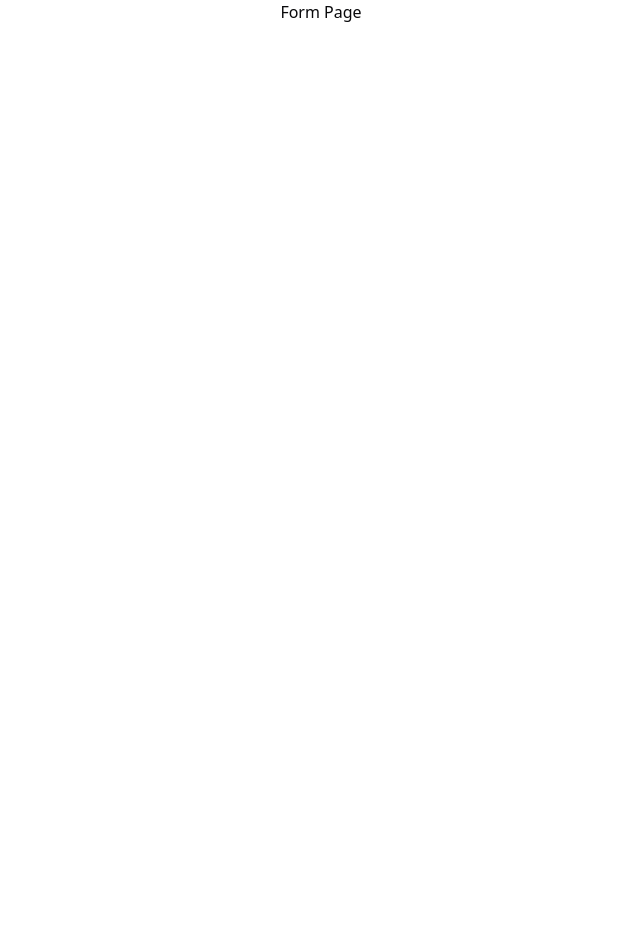
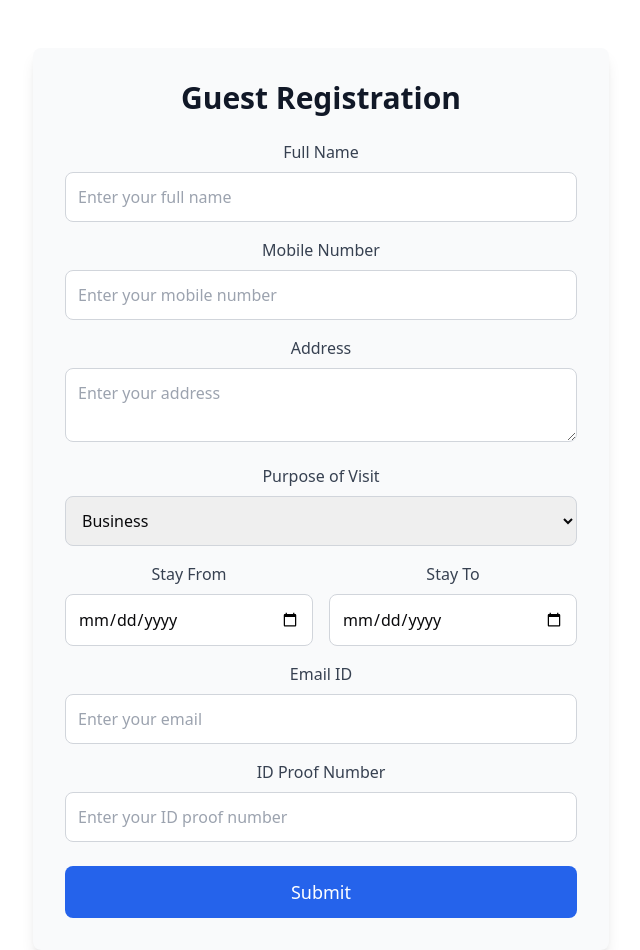
Before and after one commit to prakhar362/Guest, a React (Vite) app in the folder client/: page /form in a window 1280 px wide. Shown: the whole page, without its empty margins (319-959 px from the left). Before the commit the page ends 800 px from the top, so only its background shows below. Built offline with nearby package versions, Linux system fonts and the light colour scheme.

Commit message:
landing page done and form completed

```diff
--- a/client/package.json
+++ b/client/package.json
@@ -11,6 +11,7 @@
   },
   "dependencies": {
     "@radix-ui/react-slot": "^1.1.1",
+    "axios": "^1.7.9",
     "class-variance-authority": "^0.7.1",
     "clsx": "^2.1.1",
     "lucide-react": "^0.471.1",
--- a/client/src/components/Content.jsx
+++ b/client/src/components/Content.jsx
@@ -415,7 +415,12 @@ function Content() {
               {/* Offer Card 1 */}
 <div className="bg-white rounded-xl shadow-lg overflow-hidden transform hover:scale-105 transition duration-300 animate__animated animate__fadeInUp">
   <div className="relative">
-                  <div className="bg-neutral-200 h-48" />
+    {/* Image Section */}
+    <img
+      src="https://www.shutterstock.com/image-photo/girl-standing-car-sunroof-enjoying-260nw-1789455020.jpg" // Replace with your image URL
+      alt="Weekend Getaway"
+      className="w-full h-48 object-cover"
+    />
     <div className="absolute top-4 right-4 bg-red-600 text-white px-3 py-1 rounded-full text-sm font-semibold">
       Save 25%
     </div>
@@ -425,12 +430,8 @@ function Content() {
       Weekend Getaway
     </h3>
     <div className="flex items-center mb-4">
-                    <span className="text-3xl font-bold text-blue-600">
-                      $199
-                    </span>
-                    <span className="text-gray-500 line-through ml-2">
-                      $265
-                    </span>
+      <span className="text-3xl font-bold text-blue-600">$199</span>
+      <span className="text-gray-500 line-through ml-2">$265</span>
       <span className="text-sm text-gray-600 ml-2">/night</span>
     </div>
     <ul className="space-y-2 mb-6">
@@ -482,10 +483,16 @@ function Content() {
     </button>
   </div>
 </div>
+
               {/* Offer Card 2 */}
               <div className="bg-white rounded-xl shadow-lg overflow-hidden transform hover:scale-105 transition duration-300 animate__animated animate__fadeInUp">
                 <div className="relative">
-                  <div className="bg-neutral-200 h-48" />
+                  {/* Image Section */}
+    <img
+      src="https://media1.thrillophilia.com/filestore/jezkw1hz3yrpmiqlbobdguc5f54m_shutterstock_1938178192.jpg?w=400&dpr=2" // Replace with your image URL
+      alt="Family Package"
+      className="w-full h-48 object-cover"
+    />
                   <div className="absolute top-4 right-4 bg-red-600 text-white px-3 py-1 rounded-full text-sm font-semibold">
                     Save 30%
                   </div>
@@ -555,7 +562,12 @@ function Content() {
               {/* Offer Card 3 */}
               <div className="bg-white rounded-xl shadow-lg overflow-hidden transform hover:scale-105 transition duration-300 animate__animated animate__fadeInUp">
                 <div className="relative">
-                  <div className="bg-neutral-200 h-48" />
+                   {/* Image Section */}
+    <img
+      src="https://www.conradpune.com/wp-content/uploads/2022/07/8.png" // Replace with your image URL
+      alt="Family Package"
+      className="w-full h-48 object-cover"
+    />
                   <div className="absolute top-4 right-4 bg-red-600 text-white px-3 py-1 rounded-full text-sm font-semibold">
                     Save 20%
                   </div>
--- a/client/src/components/footer.jsx
+++ b/client/src/components/footer.jsx
@@ -15,7 +15,7 @@ function footer() {
                   Your trusted partner in finding the perfect accommodation for
                   every journey.
                 </p>
-                <div className="flex space-x-4">
+                <div className="flex space-x-4 ml-20">
                   <a
                     href="#"
                     className="text-gray-400 hover:text-white transition-colors duration-300"
--- a/client/src/pages/form.jsx
+++ b/client/src/pages/form.jsx
@@ -1,12 +1,164 @@
-import React from 'react'
+import React, { useState } from "react";
+import { useNavigate } from "react-router-dom";
+import axios from "axios";
 
-function form() {
+const form = () => {
+  const [formData, setFormData] = useState({
+    fullName: "",
+    mobileNumber: "",
+    address: "",
+    purpose: "Business",
+    stayFrom: "",
+    stayTo: "",
+    email: "",
+    idProofNumber: "",
+  });
+
+  const navigate = useNavigate();
+
+  const handleChange = (e) => {
+    const { name, value } = e.target;
+    setFormData((prevData) => ({ ...prevData, [name]: value }));
+  };
+
+  const handleSubmit = async (e) => {
+    e.preventDefault();
+
+    try {
+      await axios.post("http://localhost:5000/api/guests", formData);
+      navigate("/thankyou");
+    } catch (error) {
+      console.error("Error saving guest details:", error);
+    }
+  };
+
   return (
-    <div>
-        Form Page
+    <div className="max-w-xl mx-auto mt-12 p-8 bg-gray-50 shadow-lg rounded-lg">
+      <h1 className="text-3xl font-semibold text-center text-gray-900 mb-6">
+        Guest Registration
+      </h1>
+      <form onSubmit={handleSubmit}>
+        {/* Full Name */}
+        <label className="block mb-4">
+          <span className="text-gray-700 font-medium">Full Name</span>
+          <input
+            type="text"
+            name="fullName"
+            value={formData.fullName}
+            onChange={handleChange}
+            placeholder="Enter your full name"
+            className="mt-2 w-full p-3 border border-gray-300 rounded-lg focus:outline-none focus:ring-2 focus:ring-blue-400"
+            required
+          />
+        </label>
 
+        {/* Mobile Number */}
+        <label className="block mb-4">
+          <span className="text-gray-700 font-medium">Mobile Number</span>
+          <input
+            type="tel"
+            name="mobileNumber"
+            value={formData.mobileNumber}
+            onChange={handleChange}
+            placeholder="Enter your mobile number"
+            className="mt-2 w-full p-3 border border-gray-300 rounded-lg focus:outline-none focus:ring-2 focus:ring-blue-400"
+            required
+          />
+        </label>
+
+        {/* Address */}
+        <label className="block mb-4">
+          <span className="text-gray-700 font-medium">Address</span>
+          <textarea
+            name="address"
+            value={formData.address}
+            onChange={handleChange}
+            placeholder="Enter your address"
+            className="mt-2 w-full p-3 border border-gray-300 rounded-lg focus:outline-none focus:ring-2 focus:ring-blue-400"
+            required
+          />
+        </label>
+
+        {/* Purpose of Visit */}
+        <label className="block mb-4">
+          <span className="text-gray-700 font-medium">Purpose of Visit</span>
+          <select
+            name="purpose"
+            value={formData.purpose}
+            onChange={handleChange}
+            className="mt-2 w-full p-3 border border-gray-300 rounded-lg focus:outline-none focus:ring-2 focus:ring-blue-400"
+            required
+          >
+            <option value="Business">Business</option>
+            <option value="Personal">Personal</option>
+            <option value="Tourist">Tourist</option>
+          </select>
+        </label>
+
+        {/* Stay Dates */}
+        <div className="flex gap-4 mb-4">
+          <label className="flex-1">
+            <span className="text-gray-700 font-medium">Stay From</span>
+            <input
+              type="date"
+              name="stayFrom"
+              value={formData.stayFrom}
+              onChange={handleChange}
+              className="mt-2 w-full p-3 border border-gray-300 rounded-lg focus:outline-none focus:ring-2 focus:ring-blue-400"
+              required
+            />
+          </label>
+          <label className="flex-1">
+            <span className="text-gray-700 font-medium">Stay To</span>
+            <input
+              type="date"
+              name="stayTo"
+              value={formData.stayTo}
+              onChange={handleChange}
+              className="mt-2 w-full p-3 border border-gray-300 rounded-lg focus:outline-none focus:ring-2 focus:ring-blue-400"
+              required
+            />
+          </label>
+        </div>
+
+        {/* Email ID */}
+        <label className="block mb-4">
+          <span className="text-gray-700 font-medium">Email ID</span>
+          <input
+            type="email"
+            name="email"
+            value={formData.email}
+            onChange={handleChange}
+            placeholder="Enter your email"
+            className="mt-2 w-full p-3 border border-gray-300 rounded-lg focus:outline-none focus:ring-2 focus:ring-blue-400"
+            required
+          />
+        </label>
+
+        {/* ID Proof Number */}
+        <label className="block mb-6">
+          <span className="text-gray-700 font-medium">ID Proof Number</span>
+          <input
+            type="text"
+            name="idProofNumber"
+            value={formData.idProofNumber}
+            onChange={handleChange}
+            placeholder="Enter your ID proof number"
+            className="mt-2 w-full p-3 border border-gray-300 rounded-lg focus:outline-none focus:ring-2 focus:ring-blue-400"
+            required
+          />
+        </label>
+
+        {/* Submit Button */}
+        <button
+          type="submit"
+          className="w-full bg-blue-600 text-white py-3 rounded-lg font-medium text-lg hover:bg-blue-700 transition"
+        >
+          Submit
+        </button>
+      </form>
     </div>
-  )
-}
+  );
+};
 
-export default form
+export default form;
```
Also changed, not shown: 1 other file (tests, documents, lock files or other folders). Lines whose indentation alone changed are shown as unchanged.
